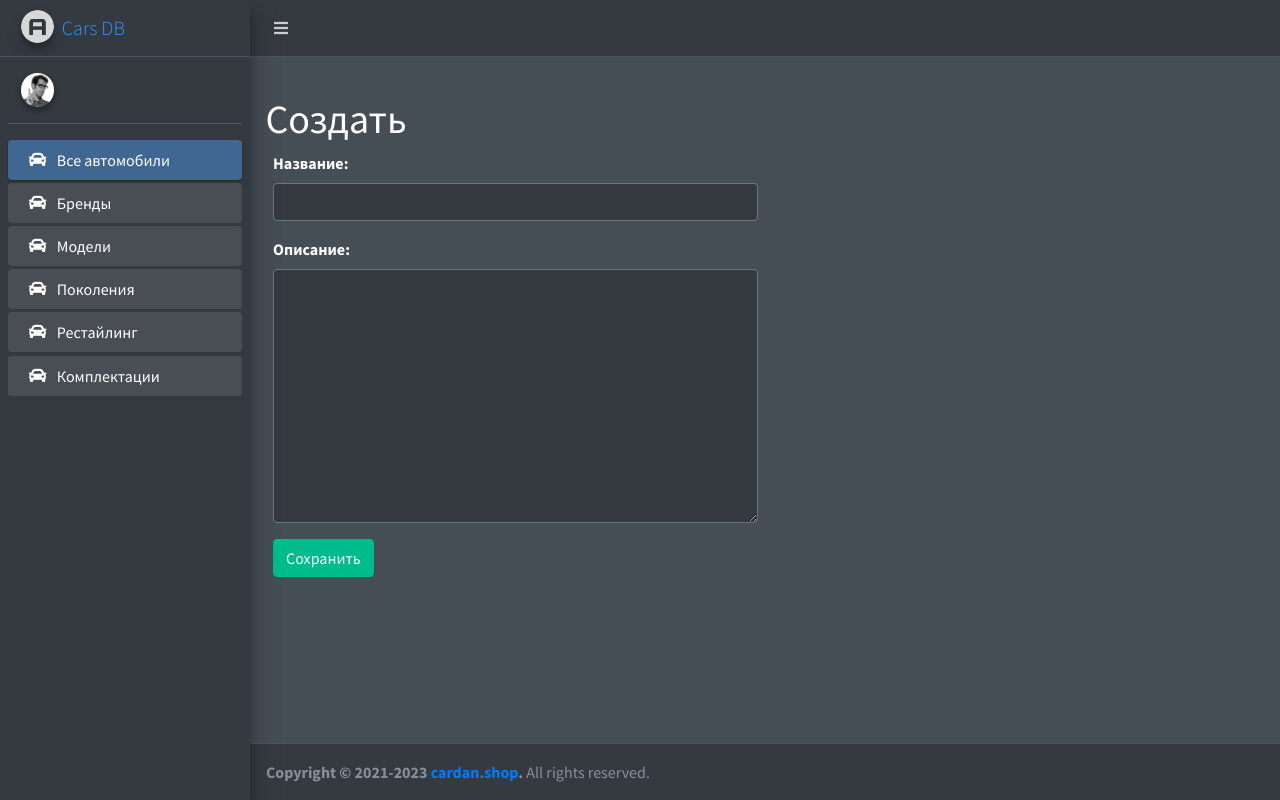
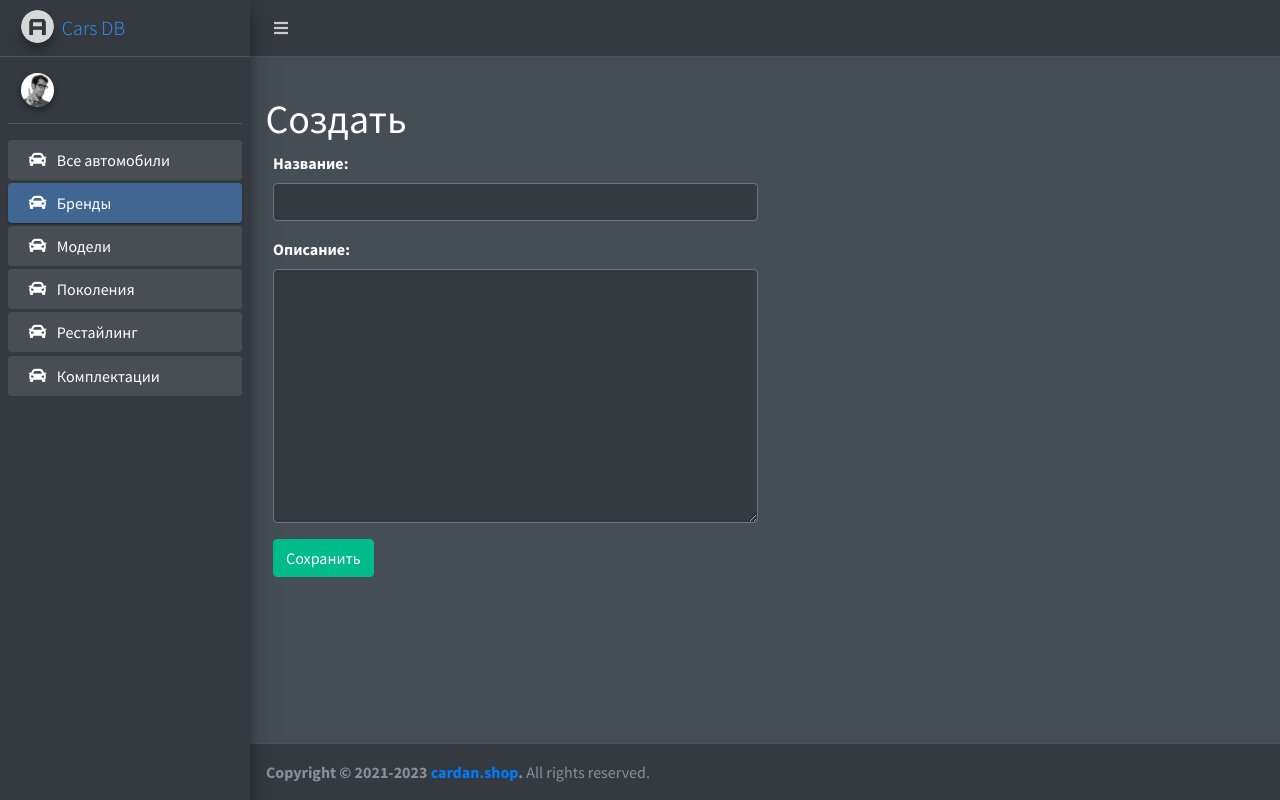
Before and after one commit to Wechnik/db_car_params, a Django app: page /brand/new/ in a window 1280 px wide. Run offline with Django 4.2, Linux system fonts and the light colour scheme; some libraries are stand-ins or nearby versions.

Commit message:
Сделать кнопку меню активной

```diff
--- a/core/db_manager/static/dist/js/script.js
+++ b/core/db_manager/static/dist/js/script.js
@@ -249,3 +249,24 @@ $(document).ready(function () {
         }
     });
 });
+
+$(document).ready(function () {
+    url = document.location.href
+    if (document.location.pathname == "/")
+        $('a[href="/"]').addClass('active');
+    if (url.includes('brand'))
+        $('a[href="/brand/"]').addClass('active');
+    if (url.includes('model'))
+        $('a[href="/model/"]').addClass('active');
+    if (url.includes('generation'))
+        $('a[href="/generation/"]').addClass('active');
+    if (url.includes('restyling'))
+        $('a[href="/restyling/"]').addClass('active');
+    if (url.includes('configuration'))
+        $('a[href="/configuration/"]').addClass('active');
+})
+
+$('.menu_button').click(function () {
+    $(this).toggleClass('active');
+    $('.menu_button').not(this).removeClass('active');
+})
--- a/core/db_manager/templates/base.html
+++ b/core/db_manager/templates/base.html
@@ -65,27 +65,27 @@
                     <!-- Add icons to the links using the .nav-icon class
                          with font-awesome or any other icon font library -->
                     <li class="nav-item menu-open">
-                        <a href="{% url 'index' %}" class="nav-link active">
+                        <a href="{% url 'index' %}" class="nav-link menu_button">
                             <i class="nav-icon fas fa-car"></i>
                             <p>Все автомобили</p>
                         </a>
-                        <a href="{% url 'brand' %}" class="nav-link">
+                        <a href="{% url 'brand' %}" class="nav-link menu_button">
                             <i class="nav-icon fas fa-car"></i>
                             <p>Бренды</p>
                         </a>
-                        <a href="{% url 'model' %}" class="nav-link">
+                        <a href="{% url 'model' %}" class="nav-link menu_button">
                             <i class="nav-icon fas fa-car"></i>
                             <p>Модели</p>
                         </a>
-                        <a href="{% url 'generation' %}" class="nav-link">
+                        <a href="{% url 'generation' %}" class="nav-link menu_button">
                             <i class="nav-icon fas fa-car"></i>
                             <p>Поколения</p>
                         </a>
-                        <a href="{% url 'restyling' %}" class="nav-link">
+                        <a href="{% url 'restyling' %}" class="nav-link menu_button">
                             <i class="nav-icon fas fa-car"></i>
                             <p>Рестайлинг</p>
                         </a>
-                        <a href="{% url 'configuration' %}" class="nav-link">
+                        <a href="{% url 'configuration' %}" class="nav-link menu_button">
                             <i class="nav-icon fas fa-car"></i>
                             <p>Комплектации</p>
                         </a>
```
